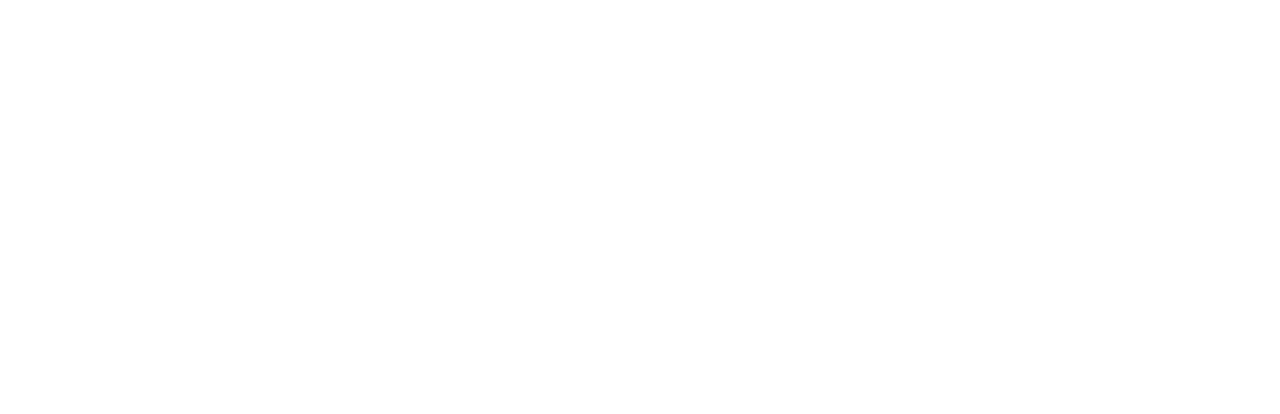
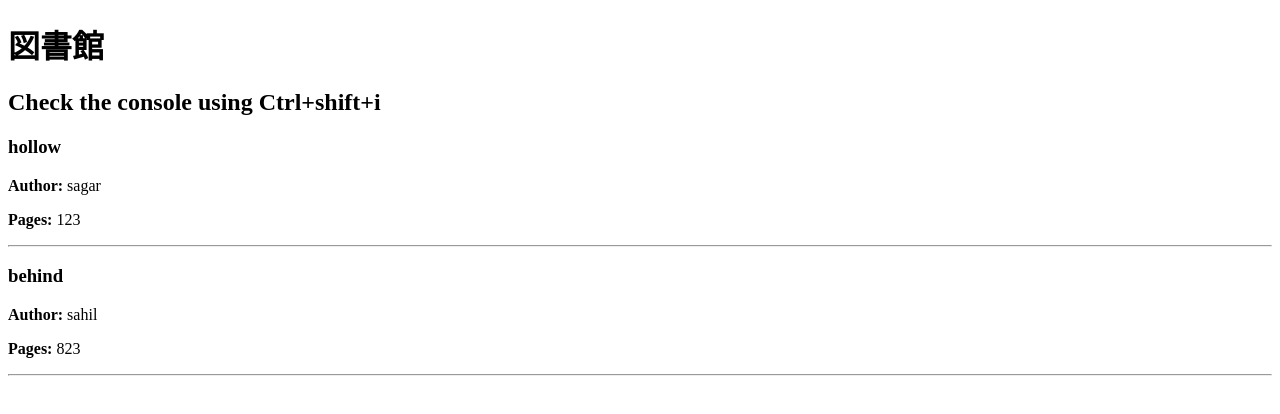
Before and after one commit to Surveinit/javascript-library, a plain HTML site: page index.html in a window 1280 px wide. Drawn offline with Linux system fonts and the light colour scheme.

Commit message:
First 3 task done

```diff
--- a/index.html
+++ b/index.html
@@ -3,11 +3,14 @@
   <head>
     <meta charset="UTF-8">
     <meta name="viewport" content="width=device-width, initial-scale=1">
-    <title></title>
+    <title>としょかん</title>
     <link href="style.css" rel="stylesheet">
-    <script src="script.js"></script>
+    <script src="script.js" defer></script>
   </head>
   <body>
+    <h1>図書館</h1>
+    <h2>Check the console using Ctrl+shift+i</h2>
 
+    <div id="books"></div>
   </body>
 </html>
--- a/script.js
+++ b/script.js
@@ -0,0 +1,38 @@
+const myLibrary = [];
+
+function Book(title, author, pages) {
+  this.id = crypto.randomUUID();
+  this.title = title;
+  this.author = author;
+  this.pages = pages;
+}
+
+function addBookToLibrary(title, author, pages) {
+  const newBook = new Book(title, author, pages);
+  myLibrary.push(newBook);
+}
+
+hollow = addBookToLibrary("hollow", "sagar", 123);
+behind = addBookToLibrary("behind", "sahil", 823);
+
+// console.log(myLibrary);
+
+function displayBooks() {
+  const booksContainer = document.getElementById("books");
+
+  myLibrary.forEach((book) => {
+    const card = document.createElement("div");
+    card.classList.add("card");
+
+    card.innerHTML = `<h3>${book.title}</h3>
+      <p><strong>Author:</strong> ${book.author}</p>
+      <p><strong>Pages:</strong> ${book.pages}</p>
+      <hr>
+      `;
+
+    booksContainer.appendChild(card);
+    console.log(book);
+  });
+}
+
+document.addEventListener("DOMContentLoaded", displayBooks)
```
